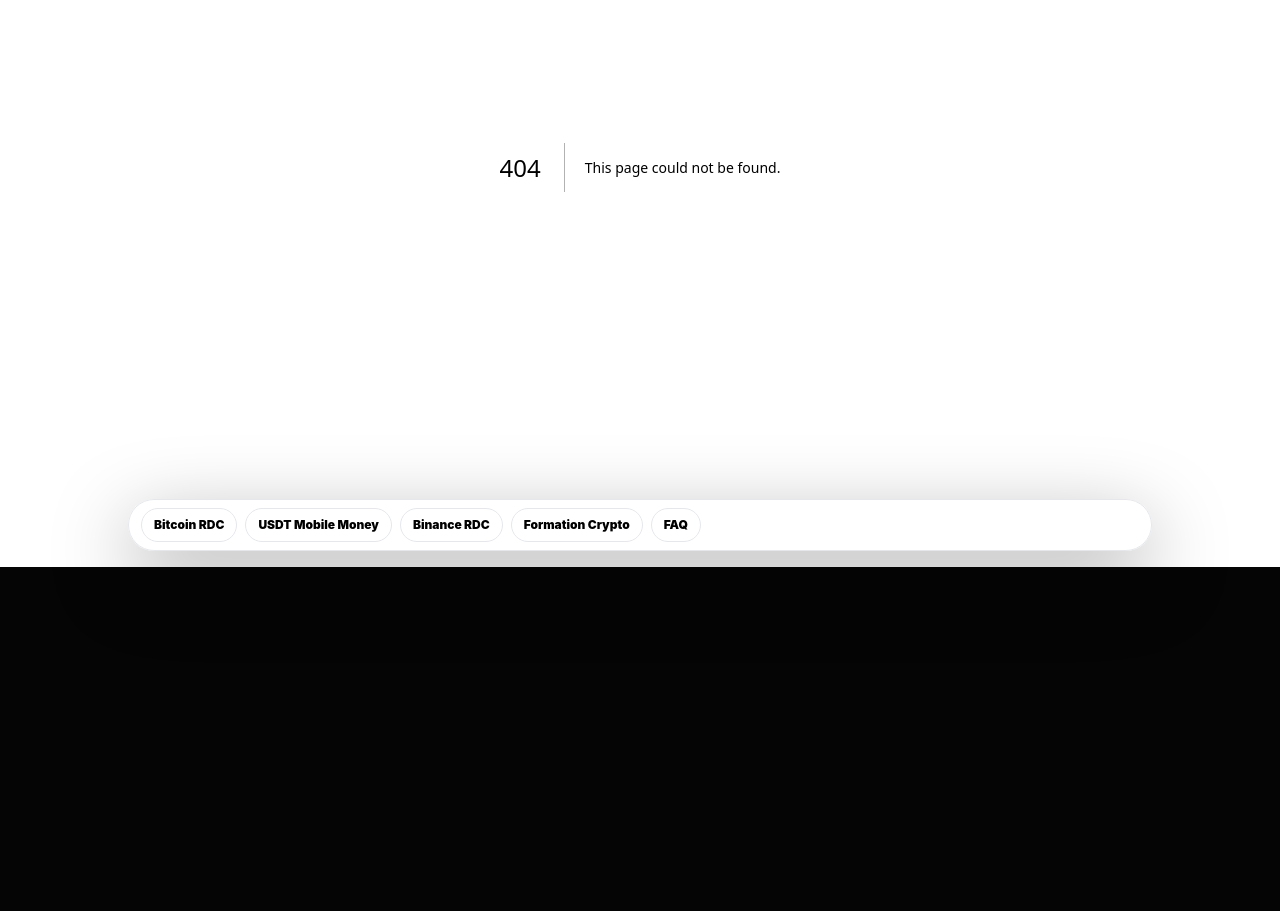
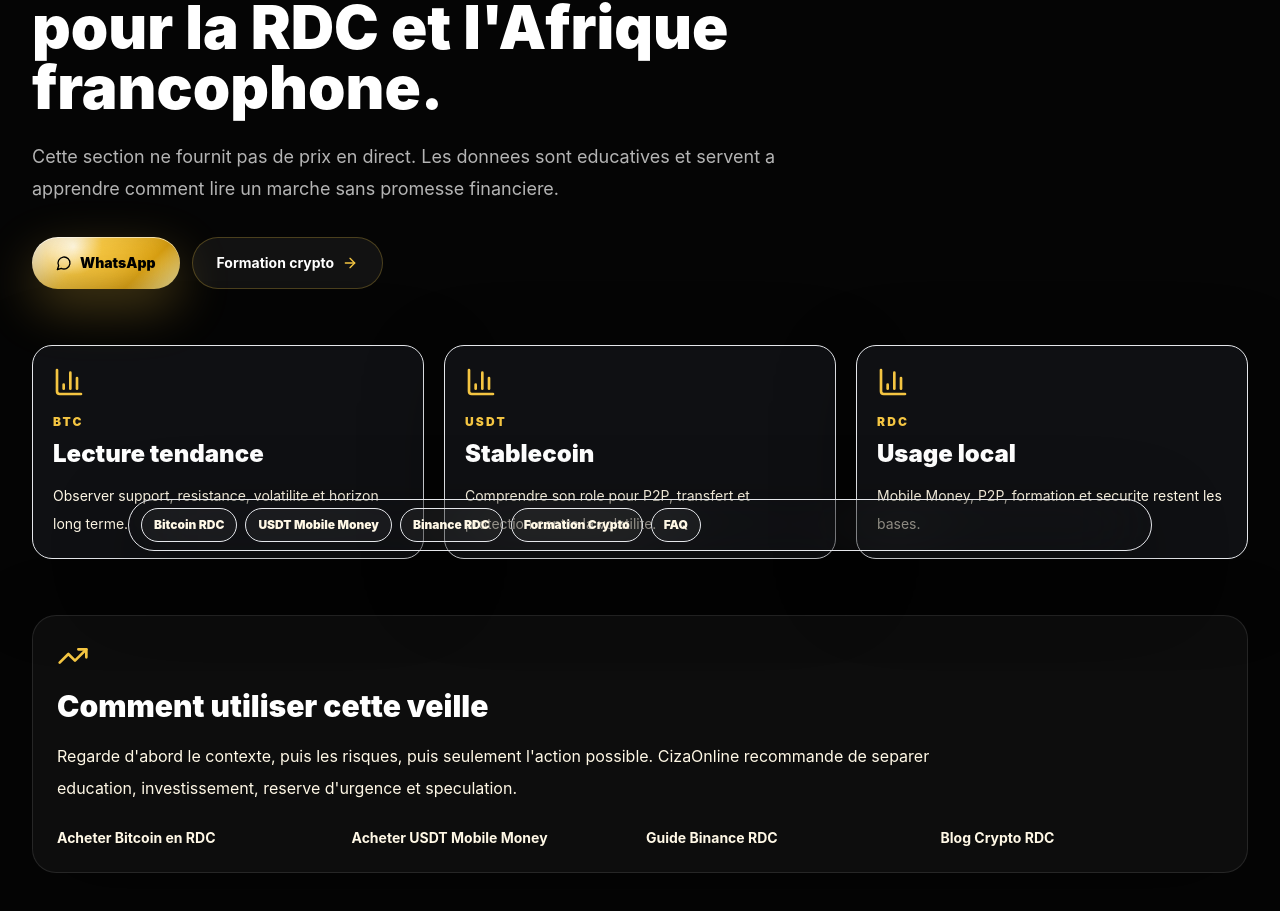
Before and after one commit to urbainciza0-web/cizaonline-premium-site, a Next.js app: page /actualites-bitcoin in a window 1280 px wide. Before the commit this address had no page. Shown: the part 233-1144 px from the top of the page. Before the commit the page ends 800 px from the top, so only its background shows below. Built offline with nearby package versions, Linux system fonts and the light colour scheme.

Commit message:
Add static Bitcoin market pulse page

```diff
--- /dev/null
+++ b/app/actualites-bitcoin/page.jsx
@@ -0,0 +1,55 @@
+import Link from "next/link";
+import { ArrowRight, BarChart3, MessageCircle, TrendingUp } from "lucide-react";
+
+const siteUrl = "https://cizaonline.com";
+
+export const metadata = {
+  title: "Actualites Bitcoin RDC | Ciza Market Pulse",
+  description: "Ciza Market Pulse: section educative statique sur Bitcoin, USDT, marche crypto, risque et veille pour la RDC et l'Afrique francophone.",
+  keywords: ["actualites Bitcoin RDC", "Ciza Market Pulse", "Bitcoin Kinshasa", "crypto RDC", "veille Bitcoin Afrique"],
+  alternates: { canonical: "/actualites-bitcoin" },
+  openGraph: { title: "Actualites Bitcoin RDC", description: "Veille educative Bitcoin et crypto par CizaOnline.", url: `${siteUrl}/actualites-bitcoin`, siteName: "CizaOnline", locale: "fr_FR", type: "website" }
+};
+
+const pulseItems = [
+  { label: "BTC", value: "Lecture tendance", note: "Observer support, resistance, volatilite et horizon long terme." },
+  { label: "USDT", value: "Stablecoin", note: "Comprendre son role pour P2P, transfert et protection contre la volatilite." },
+  { label: "RDC", value: "Usage local", note: "Mobile Money, P2P, formation et securite restent les bases." }
+];
+
+export default function ActualitesBitcoinPage() {
+  return (
+    <main className="min-h-screen bg-ciza-black px-4 pb-20 pt-28 text-ciza-ivory sm:px-6 lg:px-8">
+      <section className="mx-auto max-w-7xl">
+        <p className="inline-flex rounded-full border border-ciza-gold/25 bg-ciza-gold/10 px-4 py-2 text-xs font-black uppercase tracking-[0.18em] text-ciza-gold">Ciza Market Pulse</p>
+        <h1 className="mt-6 max-w-4xl font-display text-4xl font-black leading-tight text-white sm:text-5xl lg:text-6xl">Actualites Bitcoin educatives pour la RDC et l'Afrique francophone.</h1>
+        <p className="mt-6 max-w-3xl text-lg leading-8 text-white/70">Cette section ne fournit pas de prix en direct. Les donnees sont educatives et servent a apprendre comment lire un marche sans promesse financiere.</p>
+        <div className="mt-8 flex flex-col gap-3 sm:flex-row">
+          <a href="https://wa.me/243834783307?text=Bonjour%20CizaOnline%2C%20je%20veux%20comprendre%20les%20actualites%20Bitcoin." target="_blank" rel="noopener noreferrer" className="premium-button inline-flex min-h-[3.25rem] items-center justify-center gap-2 rounded-full px-6 py-3 text-sm font-black text-black"><MessageCircle className="h-4 w-4" />WhatsApp</a>
+          <Link href="/formation-crypto-afrique-francophone" className="inline-flex min-h-[3.25rem] items-center justify-center gap-2 rounded-full border border-ciza-gold/25 bg-white/[0.055] px-6 py-3 text-sm font-bold text-white">Formation crypto<ArrowRight className="h-4 w-4 text-ciza-gold" /></Link>
+        </div>
+      </section>
+      <section className="mx-auto mt-14 grid max-w-7xl gap-5 md:grid-cols-3">
+        {pulseItems.map((item) => (
+          <article key={item.label} className="rounded-[1.25rem] border border-ciza-gold/16 bg-ciza-graphite p-5 shadow-panel">
+            <BarChart3 className="h-8 w-8 text-ciza-gold" />
+            <p className="mt-4 text-xs font-black uppercase tracking-[0.18em] text-ciza-gold">{item.label}</p>
+            <h2 className="mt-2 font-display text-2xl font-black text-white">{item.value}</h2>
+            <p className="mt-3 text-sm leading-7 text-white/64">{item.note}</p>
+          </article>
+        ))}
+      </section>
+      <section className="mx-auto mt-14 max-w-7xl rounded-[1.5rem] border border-white/10 bg-white/[0.035] p-6 shadow-panel">
+        <TrendingUp className="h-8 w-8 text-ciza-gold" />
+        <h2 className="mt-4 font-display text-3xl font-black text-white">Comment utiliser cette veille</h2>
+        <p className="mt-4 max-w-4xl leading-8 text-white/64">Regarde d'abord le contexte, puis les risques, puis seulement l'action possible. CizaOnline recommande de separer education, investissement, reserve d'urgence et speculation.</p>
+        <div className="mt-6 grid gap-3 text-sm font-bold text-white/64 sm:grid-cols-2 lg:grid-cols-4">
+          <Link href="/acheter-bitcoin-rdc" className="hover:text-ciza-gold">Acheter Bitcoin en RDC</Link>
+          <Link href="/acheter-usdt-mobile-money" className="hover:text-ciza-gold">Acheter USDT Mobile Money</Link>
+          <Link href="/guide-binance-rdc" className="hover:text-ciza-gold">Guide Binance RDC</Link>
+          <Link href="/blog" className="hover:text-ciza-gold">Blog Crypto RDC</Link>
+        </div>
+      </section>
+    </main>
+  );
+}
```
